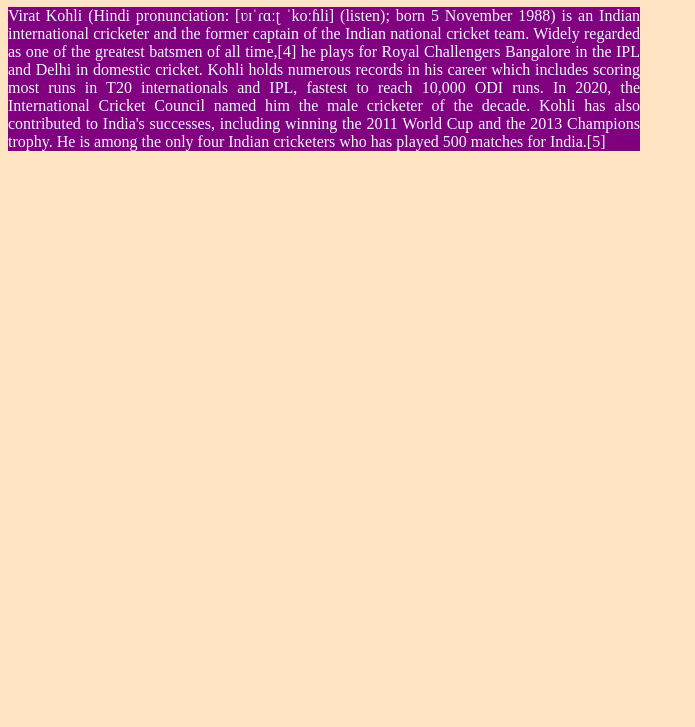
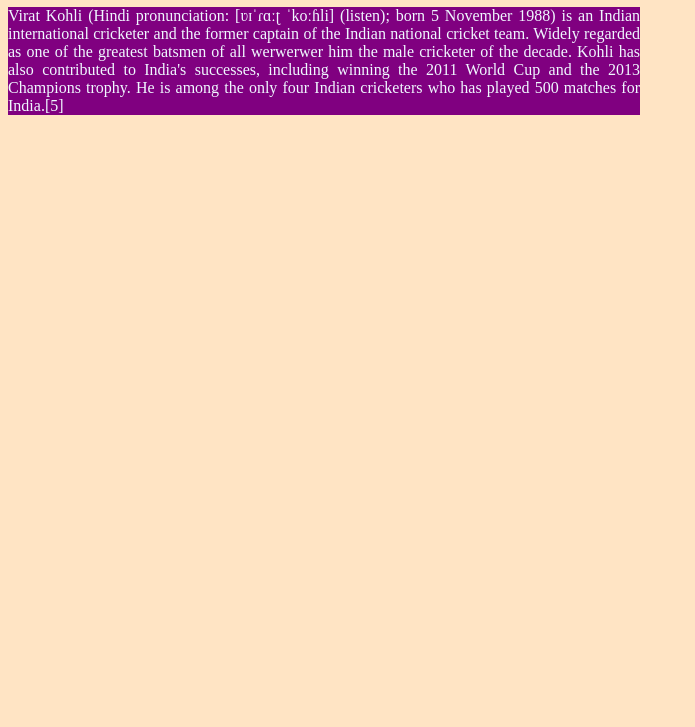
Before and after one commit to joshi009/webdev, a plain HTML site: page 29th.may.2.html in a window 1280 px wide. Shown: the part 73-800 px from the top of the page, without its empty margins (0-695 px from the left). Drawn offline with Linux system fonts and the light colour scheme.

Commit message:
updated html file

```diff
--- a/29th.may.2.html
+++ b/29th.may.2.html
@@ -22,9 +22,7 @@
     <h1>Demo on multiple class with repeated prop </h1>
     <p class="test demo">Virat Kohli (Hindi pronunciation: [ʋɪˈɾɑːʈ ˈkoːɦli] (listen); born 5 November 1988) is an Indian international
         cricketer and the former captain of the Indian national cricket team. Widely regarded as one of the greatest
-        batsmen of all time,[4] he plays for Royal Challengers Bangalore in the IPL and Delhi in domestic cricket. Kohli
-        holds numerous records in his career which includes scoring most runs in T20 internationals and IPL, fastest to
-        reach 10,000 ODI runs. In 2020, the International Cricket Council named him the male cricketer of the decade.
+        batsmen of all werwerwer him the male cricketer of the decade.
         Kohli has also contributed to India's successes, including winning the 2011 World Cup and the 2013 Champions
         trophy. He is among the only four Indian cricketers who has played 500 matches for India.[5]
 </p>
```
Also changed, not shown: 26th.may.3.html (+1 -1 lines).
